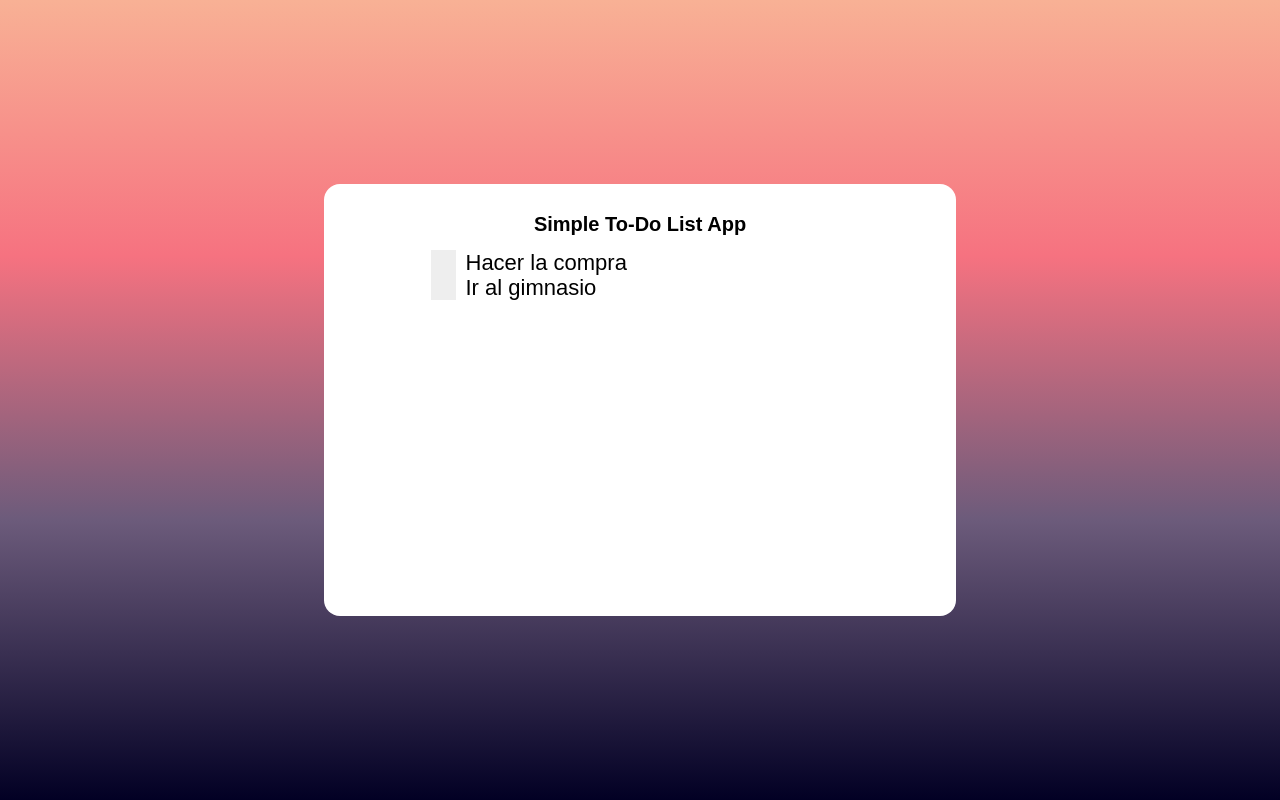
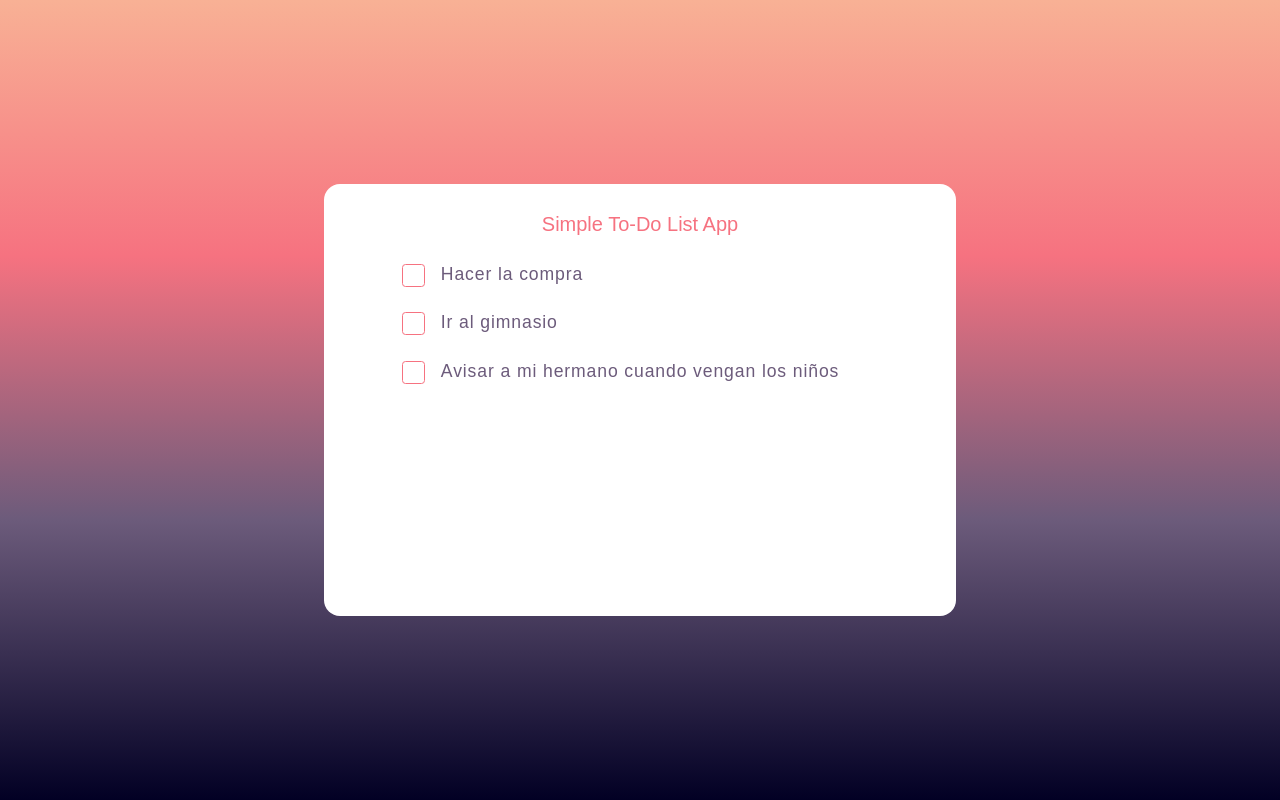
Before and after one commit to jocafernanro/vue-to-do-list-app, a Vue app: page / in a window 1280 px wide. Built offline with nearby package versions, Linux system fonts and the light colour scheme; a web font is replaced by a local one.

Commit message:
Some styling

```diff
--- a/src/App.vue
+++ b/src/App.vue
@@ -22,6 +22,7 @@ export default {
     --color-magenta: #C06C84;
     --color-purple: #6C5B7B;
     --color-blue: #355C7D;
+    --color-grey-clear: #cccccc;
     --gradient-main: linear-gradient(0deg, rgba(2,0,36,1) 0%, rgba(108,91,123,1) 35%, rgba(246,114,128,1) 68%, rgba(248,177,149,1) 100%);
 
     --font-weight-regular: 500;
--- a/src/components/Card.vue
+++ b/src/components/Card.vue
@@ -35,7 +35,8 @@
         &-title {
             font-size: 20px;
             text-align: center;
-            color: var(--color-red);
+            font-weight: var(--font-weight-regular);
+            color: var(--color-pink);
         }
     }
 </style>
--- a/src/components/ToDoItem.vue
+++ b/src/components/ToDoItem.vue
@@ -1,11 +1,11 @@
 <template>
-    <label class="todo-list-container" :for="id">
-        <span class="todo-list-container__text">{{ text }}</span>
+    <label :class="['todo-list-container', this.isCompleted && 'item-checked']" :for="id">
         <input class="todo-list-container__checkbox"
                type="checkbox"
                :id="id"
                v-model="itemStatus"
                @change="itemStatusChanged()">
+        <span class="todo-list-container__text">{{ text }}</span>
         <span class="todo-list-container__custom-checkbox"></span>
     </label>
 </template>
@@ -45,14 +45,21 @@
     .todo-list-container {
         display: block;
         position: relative;
-        padding-left: 35px;
+        padding: .8em 1em .8em 3em;
         margin-bottom: 12px;
         cursor: pointer;
-        font-size: 22px;
+        font-size: 1.1em;
         -webkit-user-select: none;
         -moz-user-select: none;
         -ms-user-select: none;
         user-select: none;
+        border-radius: .5em;
+        letter-spacing: .05em;
+        color: #6C5B7B;
+
+        &:hover{
+            background-color: aliceblue;
+        }
     }
 
     /* Hide the browser's default checkbox */
@@ -67,26 +74,22 @@
     /* Create a custom checkbox */
     .todo-list-container__custom-checkbox {
         position: absolute;
-        top: 0;
-        left: 0;
-        height: 25px;
-        width: 25px;
-        background-color: #eee;
+        top: 0.8em;
+        left: 0.8em;
+        height: 1.2em;
+        width:1.2em;
+        border-radius: 0.2em;
+        border: 1px solid var(--color-pink);
     }
 
     /* On mouse-over, add a grey background color */
     .todo-list-container:hover input ~ .todo-list-container__custom-checkbox {
-        background-color: #ccc;
+        background-color: #eeeeee;
     }
 
     /* When the checkbox is checked, add a blue background */
     .todo-list-container input:checked ~ .todo-list-container__custom-checkbox {
-        background-color: #2196F3;
-    }
-
-    .todo-list-container__checkbox:checked ~ .todo-list-container {
-        color: red;
-        text-decoration:line-through;
+        background-color: var(--color-pink-clear);
     }
 
     /* Create the checkmark/indicator (hidden when not checked) */
@@ -103,10 +106,10 @@
 
     /* Style the checkmark/indicator */
     .todo-list-container .todo-list-container__custom-checkbox:after {
-        left: 9px;
-        top: 5px;
-        width: 5px;
-        height: 10px;
+        top: 0.3em;
+        left: 0.4em;
+        width: 0.2em;
+        height: .4em;
         border: solid white;
         border-width: 0 3px 3px 0;
         -webkit-transform: rotate(45deg);
@@ -114,5 +117,10 @@
         transform: rotate(45deg);
     }
 
+    .item-checked {
+        text-decoration: line-through;
+
+    }
+
 
 </style>
--- a/src/components/ToDoList.vue
+++ b/src/components/ToDoList.vue
@@ -30,6 +30,12 @@
                         isCompleted: false,
                         text: 'Ir al gimnasio',
                         isRemoved: false,
+                    },
+                    {
+                        id: 2,
+                        isCompleted: false,
+                        text: 'Avisar a mi hermano cuando vengan los niños',
+                        isRemoved: false,
                     }
                 ]
             }
@@ -47,7 +53,7 @@
 <style lang="scss" scoped>
     .to-do-list {
         display: block;
-        width: 80%;
+        width: 85%;
         margin: 0 auto;
         cursor: pointer;
     }
```
